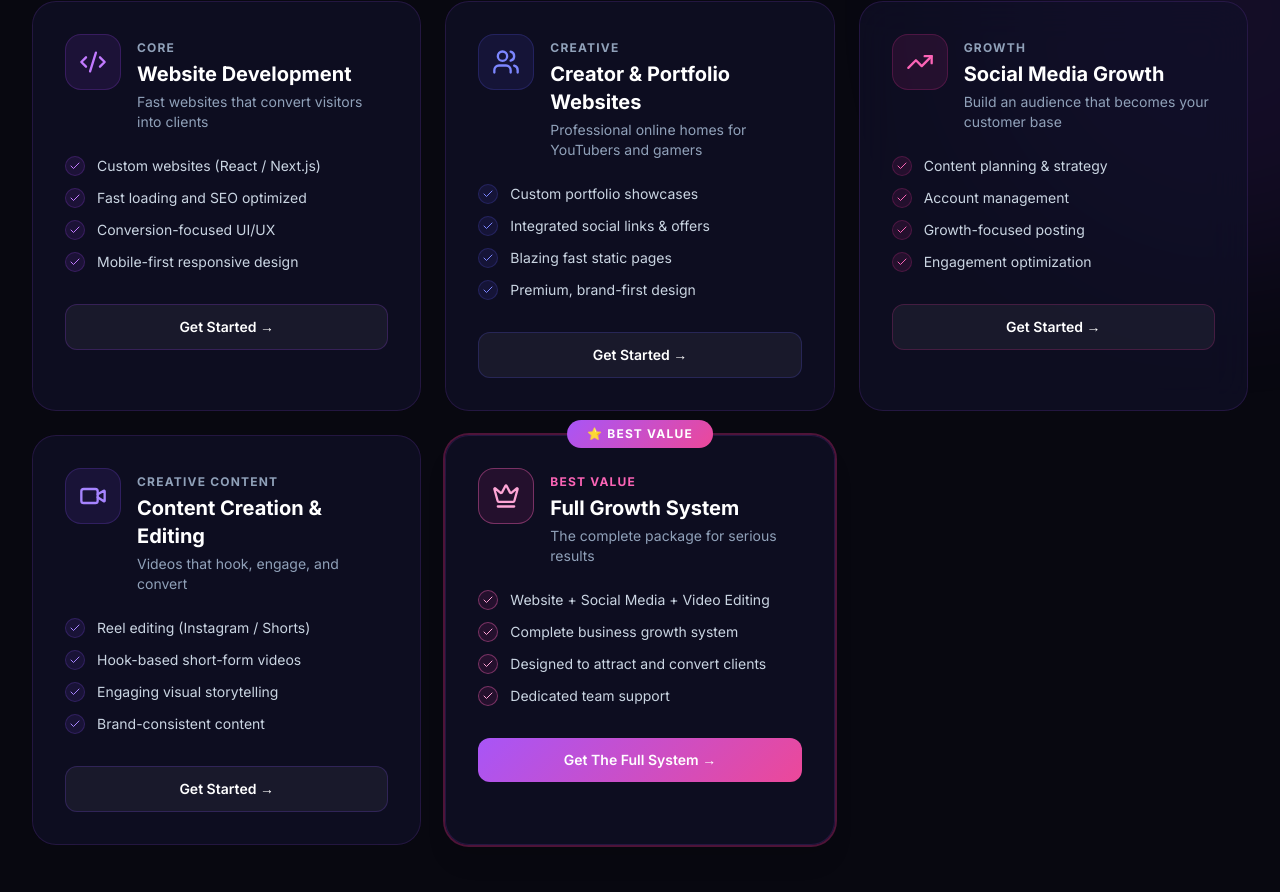
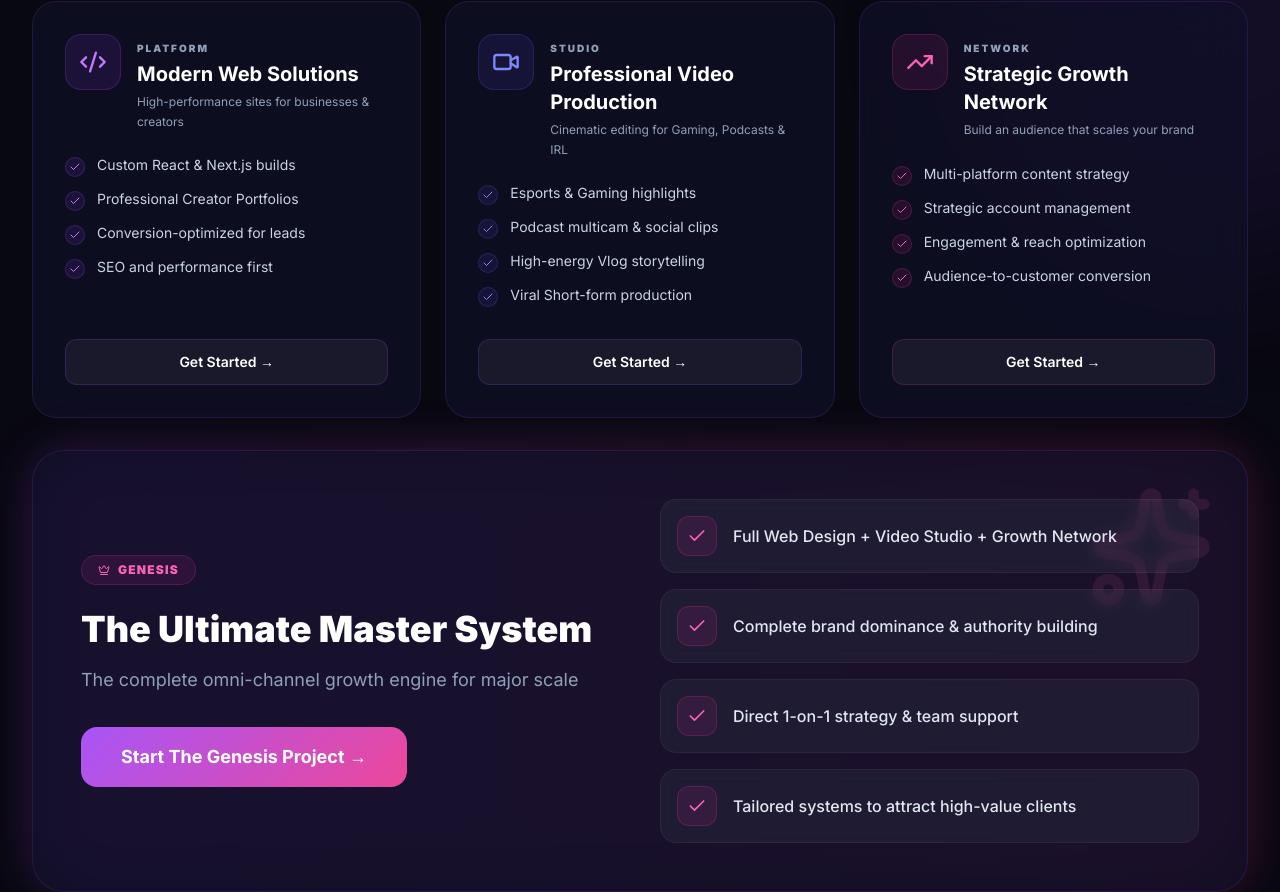
Before and after one commit to Kartikp9904/genie9.dev, a Next.js app: page / in a window 1280 px wide. Shown: the part 1888-2780 px from the top of the page. Built offline with nearby package versions, Linux system fonts and the light colour scheme.

Commit message:
Strategically rearrange Services into 3 pillars and 1 featured master system with Option C labels

```diff
--- a/components/Services.tsx
+++ b/components/Services.tsx
@@ -1,104 +1,83 @@
 "use client";
 
 import { motion, Variants } from "framer-motion";
-import { Code2, TrendingUp, Video, Crown, Check, Users } from "lucide-react";
+import { Code2, TrendingUp, Video, Crown, Check, Users, Sparkles } from "lucide-react";
 
-const services = [
+const pillars = [
   {
-    id: "web-dev",
+    id: "platform",
     icon: Code2,
-    badge: "Core",
-    title: "Website Development",
-    tagline: "Fast websites that convert visitors into clients",
+    badge: "PLATFORM",
+    title: "Modern Web Solutions",
+    tagline: "High-performance sites for businesses & creators",
     features: [
-      "Custom websites (React / Next.js)",
-      "Fast loading and SEO optimized",
-      "Conversion-focused UI/UX",
-      "Mobile-first responsive design",
+      "Custom React & Next.js builds",
+      "Professional Creator Portfolios",
+      "Conversion-optimized for leads",
+      "SEO and performance first",
     ],
     borderColor: "border-purple-500/20",
     iconBg: "bg-purple-500/10",
     iconColor: "text-purple-400",
     badgeColor: "text-slate-400",
-    best: false,
   },
   {
-    id: "creator-portfolios",
-    icon: Users,
-    badge: "Creative",
-    title: "Creator & Portfolio Websites",
-    tagline: "Professional online homes for YouTubers and gamers",
+    id: "studio",
+    icon: Video,
+    badge: "STUDIO",
+    title: "Professional Video Production",
+    tagline: "Cinematic editing for Gaming, Podcasts & IRL",
     features: [
-      "Custom portfolio showcases",
-      "Integrated social links & offers",
-      "Blazing fast static pages",
-      "Premium, brand-first design",
+      "Esports & Gaming highlights",
+      "Podcast multicam & social clips",
+      "High-energy Vlog storytelling",
+      "Viral Short-form production",
     ],
     borderColor: "border-indigo-500/20",
     iconBg: "bg-indigo-500/10",
     iconColor: "text-indigo-400",
     badgeColor: "text-slate-400",
-    best: false,
   },
   {
-    id: "social-media",
+    id: "network",
     icon: TrendingUp,
-    badge: "Growth",
-    title: "Social Media Growth",
-    tagline: "Build an audience that becomes your customer base",
+    badge: "NETWORK",
+    title: "Strategic Growth Network",
+    tagline: "Build an audience that scales your brand",
     features: [
-      "Content planning & strategy",
-      "Account management",
-      "Growth-focused posting",
-      "Engagement optimization",
+      "Multi-platform content strategy",
+      "Strategic account management",
+      "Engagement & reach optimization",
+      "Audience-to-customer conversion",
     ],
     borderColor: "border-pink-500/20",
     iconBg: "bg-pink-500/10",
     iconColor: "text-pink-400",
     badgeColor: "text-slate-400",
-    best: false,
-  },
-  {
-    id: "content",
-    icon: Video,
-    badge: "Creative Content",
-    title: "Content Creation & Editing",
-    tagline: "Videos that hook, engage, and convert",
-    features: [
-      "Reel editing (Instagram / Shorts)",
-      "Hook-based short-form videos",
-      "Engaging visual storytelling",
-      "Brand-consistent content",
-    ],
-    borderColor: "border-violet-500/20",
-    iconBg: "bg-violet-500/10",
-    iconColor: "text-violet-400",
-    badgeColor: "text-slate-400",
-    best: false,
-  },
-  {
-    id: "full-system",
-    icon: Crown,
-    badge: "BEST VALUE",
-    title: "Full Growth System",
-    tagline: "The complete package for serious results",
-    features: [
-      "Website + Social Media + Video Editing",
-      "Complete business growth system",
-      "Designed to attract and convert clients",
-      "Dedicated team support",
-    ],
-    borderColor: "border-pink-400/40",
-    iconBg: "bg-pink-500/10",
-    iconColor: "text-pink-300",
-    badgeColor: "text-pink-400",
-    best: true,
   },
 ];
 
+const masterOffer = {
+  id: "genesis",
+  icon: Crown,
+  badge: "GENESIS",
+  title: "The Ultimate Master System",
+  tagline: "The complete omni-channel growth engine for major scale",
+  features: [
+    "Full Web Design + Video Studio + Growth Network",
+    "Complete brand dominance & authority building",
+    "Direct 1-on-1 strategy & team support",
+    "Tailored systems to attract high-value clients",
+  ],
+  borderColor: "border-pink-400/40",
+  iconBg: "bg-pink-500/10",
+  iconColor: "text-pink-300",
+  badgeColor: "text-pink-400",
+};
+
 const containerVariants: Variants = {
   hidden: {},
-  visible: { transition: { staggerChildren: 0.1 } },
+  visible: { transition: { staggerChildren: 0.12 } },
 };
 
 const cardVariants: Variants = {
@@ -138,42 +117,29 @@ export default function Services() {
             <span className="gradient-text">Growth Solutions</span>
           </h2>
           <p className="text-slate-400 text-lg max-w-2xl mx-auto leading-relaxed">
-            Most businesses fail online because they focus on one thing. I build
+            Most fail online because they focus on one thing. I build
             complete systems that drive{" "}
-            <span className="text-white font-semibold">real growth.</span>
+            <span className="text-white font-semibold">real results.</span>
           </p>
         </motion.div>
 
-        {/* Cards */}
+        {/* 3 Pillars Grid */}
         <motion.div
           variants={containerVariants}
           initial="hidden"
           whileInView="visible"
           viewport={{ once: true }}
-          className="grid grid-cols-1 md:grid-cols-2 lg:grid-cols-3 gap-6"
+          className="grid grid-cols-1 md:grid-cols-2 lg:grid-cols-3 gap-6 mb-8"
         >
-          {services.map((service) => {
+          {pillars.map((service) => {
             const Icon = service.icon;
             return (
               <motion.div
                 key={service.id}
                 variants={cardVariants}
                 id={`service-${service.id}`}
-                className={`relative glass-card rounded-3xl p-8 border ${service.borderColor} ${
-                  service.best
-                    ? "ring-2 ring-pink-500/30 shadow-xl"
-                    : ""
-                }`}
+                className={`relative glass-card rounded-3xl p-8 border ${service.borderColor} h-full flex flex-col`}
               >
-                {/* Best Value Badge */}
-                {service.best && (
-                  <div className="absolute -top-4 left-1/2 -translate-x-1/2 z-10">
-                    <div className="btn-glow px-5 py-1.5 rounded-full text-white text-xs font-bold uppercase tracking-widest whitespace-nowrap">
-                      ⭐ Best Value
-                    </div>
-                  </div>
-                )}
-
                 <div className="flex items-start gap-4 mb-6">
                   <div
                     className={`w-14 h-14 rounded-2xl ${service.iconBg} border ${service.borderColor} flex items-center justify-center shrink-0`}
@@ -181,43 +147,90 @@ export default function Services() {
                     <Icon className={`w-7 h-7 ${service.iconColor}`} />
                   </div>
                   <div className="min-w-0">
-                    <span className={`text-xs font-bold uppercase tracking-widest ${service.badgeColor}`}>
+                    <span className={`text-[10px] font-black uppercase tracking-[0.2em] ${service.badgeColor}`}>
                       {service.badge}
                     </span>
                     <h3 className="text-xl font-bold text-white mt-0.5">{service.title}</h3>
-                    <p className="text-slate-400 text-sm mt-1">{service.tagline}</p>
+                    <p className="text-slate-400 text-xs mt-1 leading-relaxed">{service.tagline}</p>
                   </div>
                 </div>
 
-                <ul className="space-y-3 mb-8">
+                <ul className="space-y-3 mb-8 flex-1">
                   {service.features.map((feat) => (
-                    <li key={feat} className="flex items-center gap-3">
+                    <li key={feat} className="flex items-start gap-3">
                       <span
-                        className={`w-5 h-5 rounded-full ${service.iconBg} border ${service.borderColor} flex items-center justify-center shrink-0`}
+                        className={`w-5 h-5 rounded-full ${service.iconBg} border ${service.borderColor} flex items-center justify-center shrink-0 mt-0.5`}
                       >
                         <Check className={`w-3 h-3 ${service.iconColor}`} />
                       </span>
-                      <span className="text-slate-300 text-sm">{feat}</span>
+                      <span className="text-slate-300 text-sm leading-snug">{feat}</span>
                     </li>
                   ))}
                 </ul>
 
                 <motion.a
                   href="#contact"
-                  whileHover={{ scale: 1.03 }}
-                  whileTap={{ scale: 0.97 }}
-                  className={`block text-center py-3 rounded-xl font-semibold text-sm transition-all duration-300 ${
-                    service.best
-                      ? "btn-glow text-white"
-                      : `border ${service.borderColor} text-white bg-white/5 hover:bg-white/10`
-                  }`}
+                  whileHover={{ scale: 1.02 }}
+                  whileTap={{ scale: 0.98 }}
+                  className={`block text-center py-3 rounded-xl font-semibold text-sm transition-all duration-300 border ${service.borderColor} text-white bg-white/5 hover:bg-white/10`}
                 >
-                  {service.best ? "Get The Full System →" : "Get Started →"}
+                  Get Started →
                 </motion.a>
               </motion.div>
             );
           })}
         </motion.div>
+
+        {/* Master Offer - Genesis */}
+        <motion.div
+          initial={{ opacity: 0, y: 40 }}
+          whileInView={{ opacity: 1, y: 0 }}
+          viewport={{ once: true }}
+          transition={{ duration: 0.7, delay: 0.3 }}
+          className="relative"
+        >
+          <div className="absolute -inset-0.5 bg-gradient-to-r from-purple-500 to-pink-500 rounded-[2.5rem] opacity-20 blur-xl group-hover:opacity-40 transition duration-1000"></div>
+          <div className="relative glass-card rounded-[2rem] p-8 sm:p-12 border border-pink-500/30 overflow-hidden">
+            <div className="absolute top-0 right-0 p-8 opacity-10 pointer-events-none">
+              <Sparkles className="w-32 h-32 text-pink-400" />
+            </div>
+
+            <div className="grid grid-cols-1 lg:grid-cols-2 gap-10 items-center">
+              <div>
+                <div className="inline-flex items-center gap-2 px-4 py-1.5 rounded-full bg-pink-500/10 border border-pink-500/20 text-pink-400 text-xs font-black uppercase tracking-widest mb-6">
+                  <Crown className="w-3 h-3" />
+                  {masterOffer.badge}
+                </div>
+                <h3 className="text-2xl sm:text-4xl font-black text-white mb-4">
+                  {masterOffer.title}
+                </h3>
+                <p className="text-slate-400 text-lg mb-8 leading-relaxed">
+                  {masterOffer.tagline}
+                </p>
+
+                <motion.a
+                  href="#contact"
+                  whileHover={{ scale: 1.03 }}
+                  whileTap={{ scale: 0.97 }}
+                  className="btn-glow inline-flex items-center gap-3 px-10 py-4 rounded-2xl text-white font-bold text-lg"
+                >
+                  Start The Genesis Project →
+                </motion.a>
+              </div>
+
+              <div className="space-y-4">
+                {masterOffer.features.map((feat) => (
+                  <div key={feat} className="flex items-center gap-4 p-4 rounded-2xl bg-white/5 border border-white/5 backdrop-blur-sm">
+                    <div className="w-10 h-10 rounded-xl bg-pink-500/10 border border-pink-500/20 flex items-center justify-center shrink-0">
+                      <Check className="w-5 h-5 text-pink-400" />
+                    </div>
+                    <span className="text-slate-200 font-medium text-sm sm:text-base">{feat}</span>
+                  </div>
+                ))}
+              </div>
+            </div>
+          </div>
+        </motion.div>
       </div>
     </section>
   );
```
